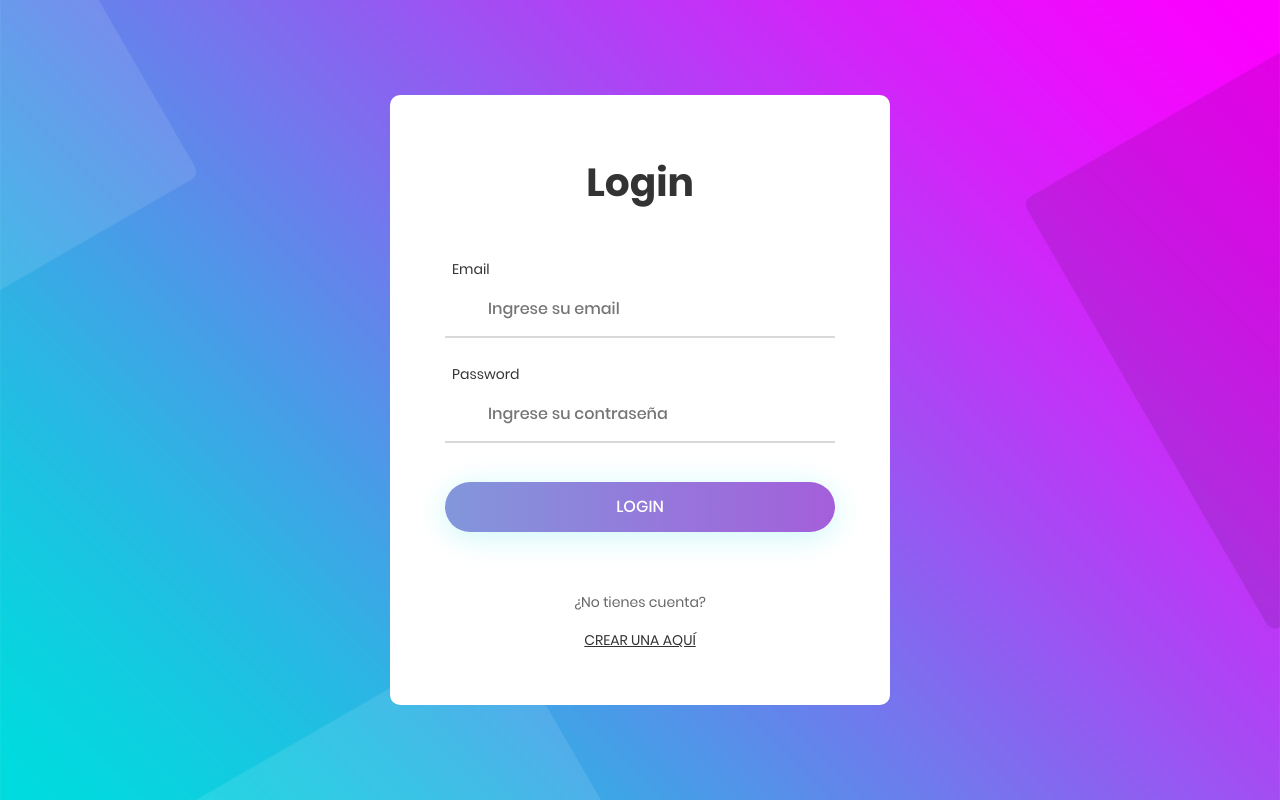
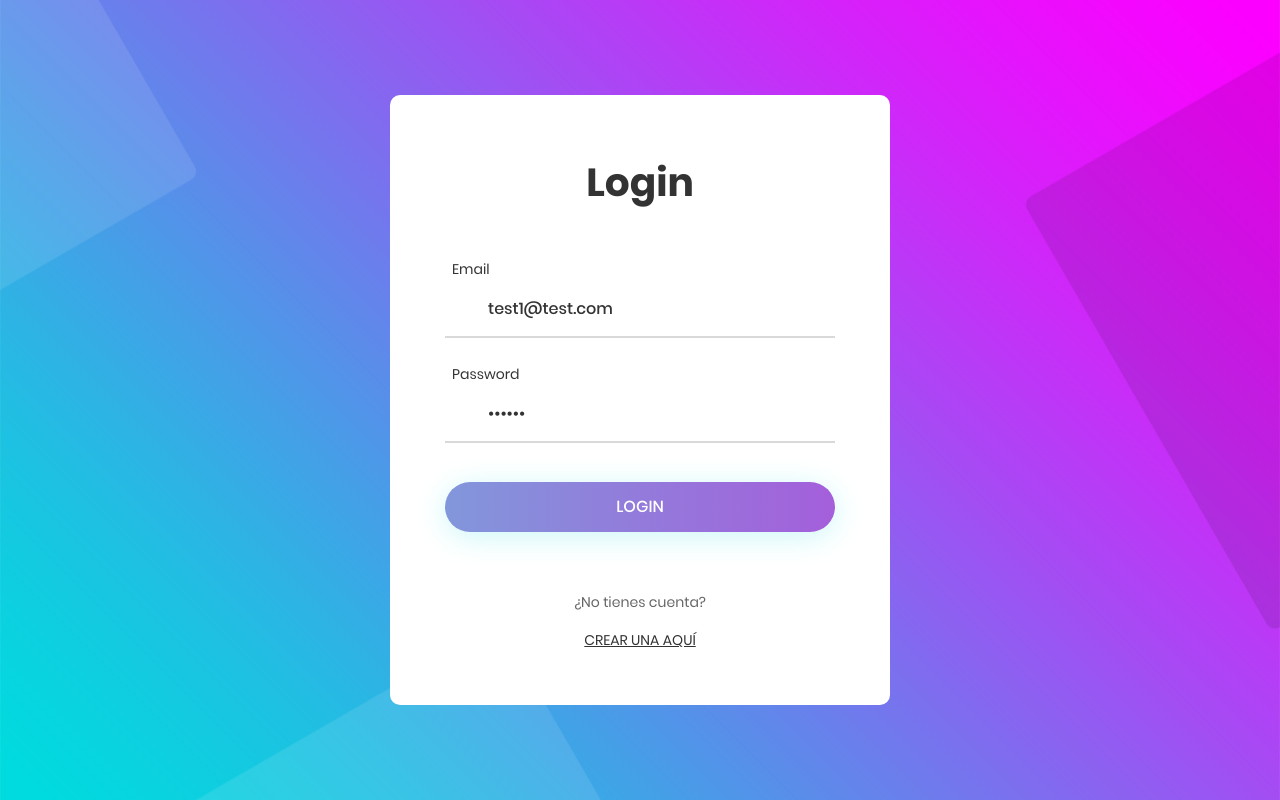
Before and after one commit to luismrls/CursoAngular-AuthApp, an Angular app: page /auth/login in a window 1280 px wide. Built offline with nearby package versions, Linux system fonts and the light colour scheme.

Commit message:
se establecio el control de los formularios medienate reactisForms

```diff
--- a/src/app/auth/auth.module.ts
+++ b/src/app/auth/auth.module.ts
@@ -1,5 +1,6 @@
 import { NgModule } from '@angular/core';
 import { CommonModule } from '@angular/common';
+import { ReactiveFormsModule } from '@angular/forms';
 
 import { AuthRoutingModule } from './auth-routing.module';
 import { LoginComponent } from './pages/login/login.component';
@@ -15,7 +16,8 @@ import { MainComponent } from './pages/main/main.component';
   ],
   imports: [
     CommonModule,
-    AuthRoutingModule
+    AuthRoutingModule,
+    ReactiveFormsModule
   ]
 })
 export class AuthModule { }
--- a/src/app/auth/pages/login/login.component.html
+++ b/src/app/auth/pages/login/login.component.html
@@ -1,4 +1,4 @@
-<form class="login100-form" autocomplete="off">
+<form class="login100-form" autocomplete="off" [formGroup]="miFormulario" (ngSubmit)="login()">
 
     <span class="login100-form-title p-b-49">
         Login
@@ -8,7 +8,7 @@
         <span class="label-input100">Email</span>
         <input class="input100"
                type="email"
-               name="email"
+               formControlName="email"
                placeholder="Ingrese su email">
         <span class="focus-input100"></span>
     </div>
@@ -17,7 +17,7 @@
         <span class="label-input100">Password</span>
         <input class="input100"
                type="password"
-               name="password"
+               formControlName="password"
                placeholder="Ingrese su contraseña">
         <span class="focus-input100"></span>
     </div>
@@ -27,7 +27,7 @@
     <div class="container-login100-form-btn">
         <div class="wrap-login100-form-btn">
             <div class="login100-form-bgbtn"></div>
-            <button class="login100-form-btn">
+            <button class="login100-form-btn" type="submit" [disabled]="miFormulario.invalid">
                 Login
             </button>
         </div>
--- a/src/app/auth/pages/login/login.component.ts
+++ b/src/app/auth/pages/login/login.component.ts
@@ -1,4 +1,5 @@
-import { Component, OnInit } from '@angular/core';
+import { Component } from '@angular/core';
+import { FormBuilder, FormGroup, Validators } from '@angular/forms';
 
 @Component({
   selector: 'app-login',
@@ -6,11 +7,17 @@ import { Component, OnInit } from '@angular/core';
   styles: [
   ]
 })
-export class LoginComponent implements OnInit {
+export class LoginComponent {
 
-  constructor() { }
+  constructor(private formBuilder: FormBuilder) { }
 
-  ngOnInit(): void {
+  miFormulario: FormGroup = this.formBuilder.group({
+    email: ['test1@test.com', [Validators.required, Validators.email]],
+    password: ['123456', [Validators.required, Validators.minLength(6)]],
+  });
+
+  login() {
+    console.log(this.miFormulario.value);
+    console.log(this.miFormulario.valid);
   }
-
 }
--- a/src/app/auth/pages/register/register.component.html
+++ b/src/app/auth/pages/register/register.component.html
@@ -1,4 +1,4 @@
-<form class="login100-form" autocomplete="off">
+<form class="login100-form" autocomplete="off" [formGroup]="miFormulario" (ngSubmit)="singUp()">
 
     <span class="login100-form-title p-b-49">
         Sing Up
@@ -8,7 +8,7 @@
         <span class="label-input100">Nombre</span>
         <input class="input100"
                type="text"
-               name="nombre"
+               formControlName="name"
                placeholder="Ingrese su nombre">
         <span class="focus-input100"></span>
     </div>
@@ -17,7 +17,7 @@
         <span class="label-input100">Email</span>
         <input class="input100"
                type="email"
-               name="email"
+               formControlName="email"
                placeholder="Ingrese su email">
         <span class="focus-input100"></span>
     </div>
@@ -26,7 +26,7 @@
         <span class="label-input100">Password</span>
         <input class="input100"
                type="password"
-               name="password"
+               formControlName="password"
                placeholder="Ingrese su contraseña">
         <span class="focus-input100"></span>
     </div>
@@ -36,7 +36,7 @@
     <div class="container-login100-form-btn">
         <div class="wrap-login100-form-btn">
             <div class="login100-form-bgbtn"></div>
-            <button class="login100-form-btn">
+            <button class="login100-form-btn" type="submit" [disabled]="miFormulario.invalid">
                 Sing Up
             </button>
         </div>
--- a/src/app/auth/pages/register/register.component.ts
+++ b/src/app/auth/pages/register/register.component.ts
@@ -1,4 +1,5 @@
-import { Component, OnInit } from '@angular/core';
+import { Component } from '@angular/core';
+import { FormBuilder, FormGroup, Validators } from '@angular/forms';
 
 @Component({
   selector: 'app-register',
@@ -6,11 +7,19 @@ import { Component, OnInit } from '@angular/core';
   styles: [
   ]
 })
-export class RegisterComponent implements OnInit {
+export class RegisterComponent {
 
-  constructor() { }
+  constructor(private formBuilder: FormBuilder) { }
 
-  ngOnInit(): void {
+  miFormulario: FormGroup = this.formBuilder.group({
+    name: ['test 1', [Validators.required]],
+    email: ['test1@test.com', [Validators.required, Validators.email]],
+    password: ['123456', [Validators.required, Validators.minLength(6)]],
+  });
+
+  singUp() {
+    console.log(this.miFormulario.value);
+    console.log(this.miFormulario.valid);
   }
 
 }
```
